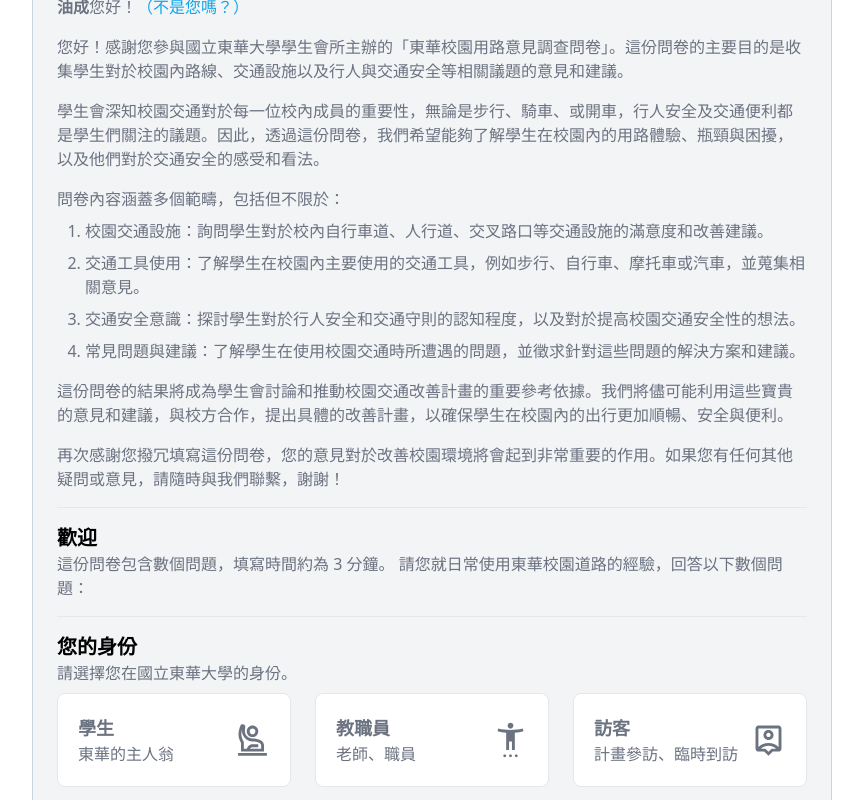
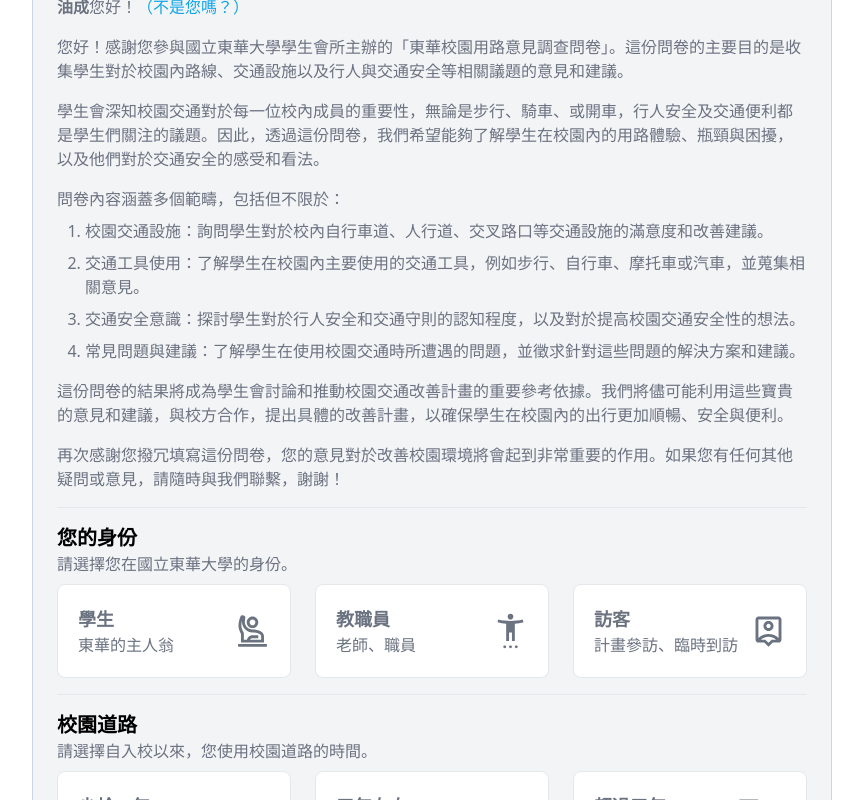
Before and after one commit to yc97463/ndhusa-traffic, a Next.js app: page / in a window 1280 px wide. Shown: the part 390-1190 px from the top of the page, without its empty margins (208-1071 px from the left). Built offline with nearby package versions, Linux system fonts and the light colour scheme.

Commit message:
remove welcome section

```diff
--- a/pages/index.tsx
+++ b/pages/index.tsx
@@ -67,14 +67,6 @@
                 再次感謝您撥冗填寫這份問卷，您的意見對於改善校園環境將會起到非常重要的作用。如果您有任何其他疑問或意見，請隨時與我們聯繫，謝謝！
             </p>
           </div>
-          </div>
-          <hr className="my-4" />
-          <div>
-            <h2 className="text-xl font-bold">歡迎</h2>
-            <p>
-              這份問卷包含數個問題，填寫時間約為 3 分鐘。
-              請您就日常使用東華校園道路的經驗，回答以下數個問題：
-            </p>
           </div>
           <hr className="my-4" />
           <div>
```
